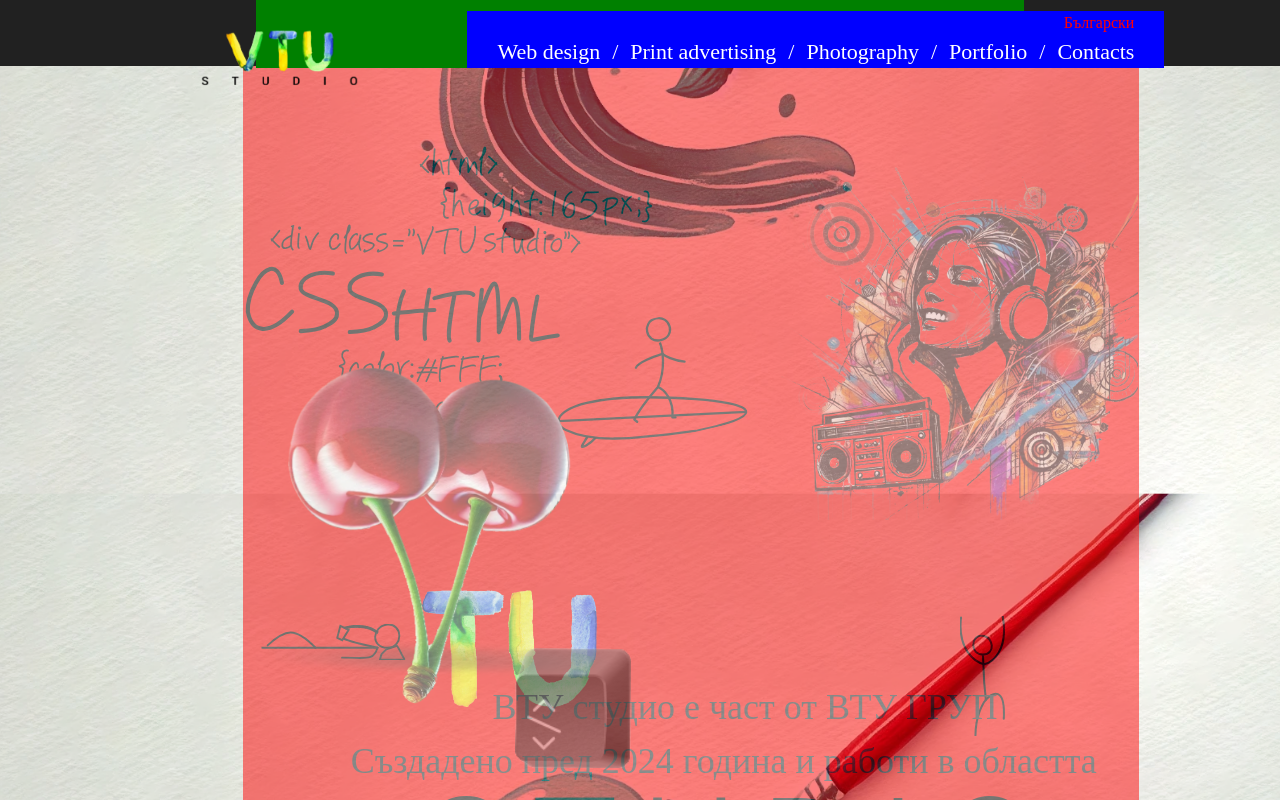
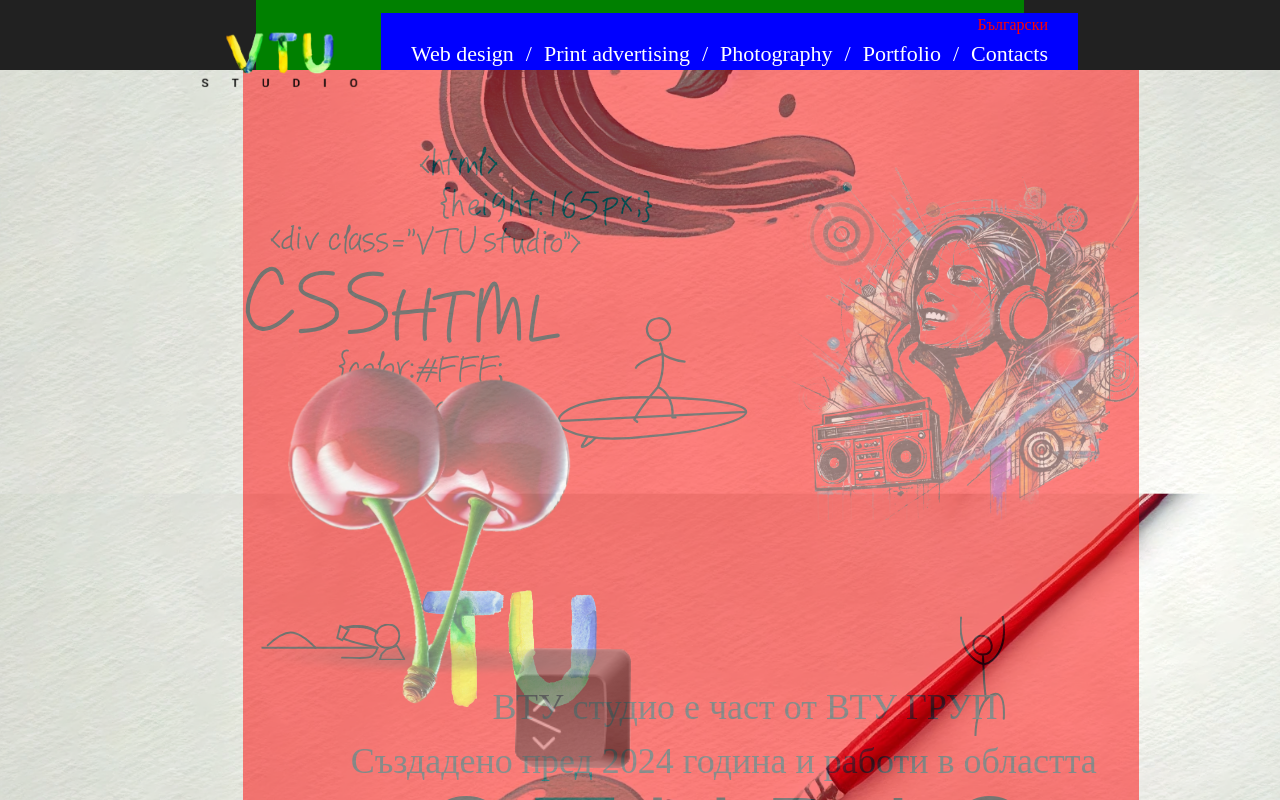
Before and after one commit to lyubomir2712/VTUstudio, a React (Vite) app in the folder VTUstudio/: page / in a window 1280 px wide. Shown: the top 800 px of the page. Built offline with nearby package versions, Linux system fonts and the light colour scheme; a web font is replaced by a local one.

Commit message:
fixed the the issue, might use grid instead of flex for the layout of the navbar for bigger displays

```diff
--- a/VTUstudio/src/Components/Navbar/Navbar.css
+++ b/VTUstudio/src/Components/Navbar/Navbar.css
@@ -6,8 +6,7 @@
     z-index: 10 !important;
     background: #212121;
     color: white;
-    padding: 5px 0 !important;
-    height: 8.3%;
+    padding: 0 !important;
 }
 
 .container-fluid{
@@ -36,8 +35,8 @@
 }
 
 .navbar-menu-wrapper {
-    position: relative;
-    left: 22.6%;
+    /*position: relative;*/
+    /*left: 22.6%;*/
     display: flex;
     flex-direction: column;
     align-items: center;
```
